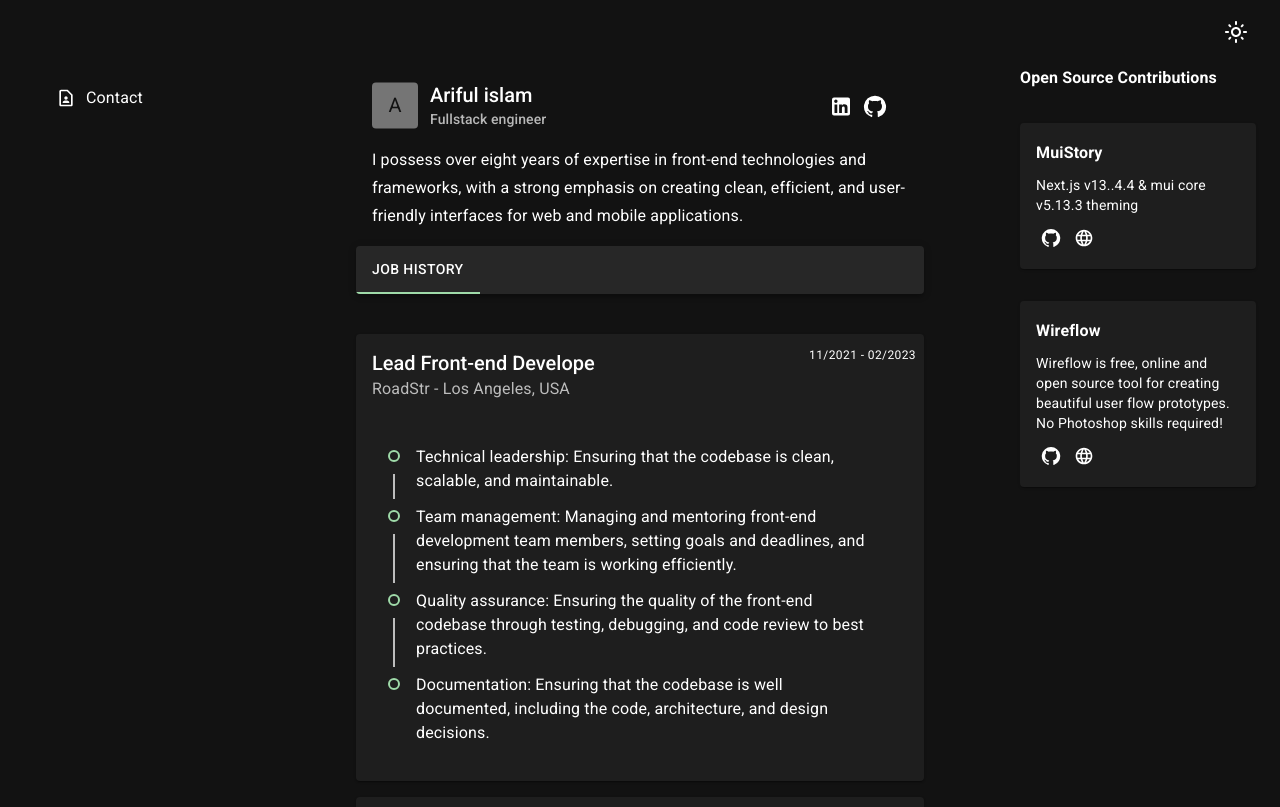
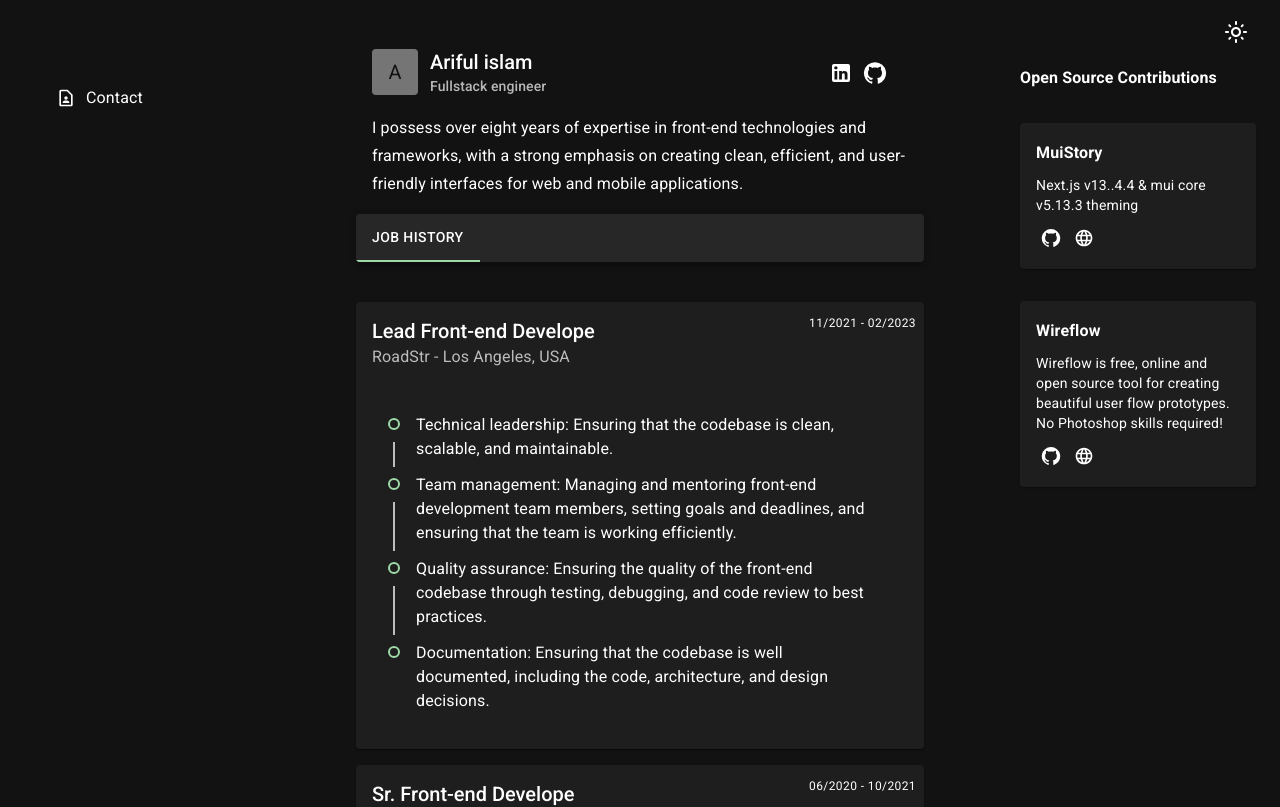
Before and after one commit to arifulbgt4/ariful.io, a Next.js app: page / in a window 1280 px wide. Shown: the top 807 px of the page. Built offline with nearby package versions, Linux system fonts and the light colour scheme.

Commit message:
fix: heading responsive

```diff
--- a/src/layouts/DefaultLayout/index.tsx
+++ b/src/layouts/DefaultLayout/index.tsx
@@ -51,7 +51,7 @@ const DefaultLayout: FC<DefaultLayoutOptions> = ({ children }) => {
           spacing={10}
           position="sticky"
           alignItems="center"
-          top={-85}
+          top={-80}
           sx={(theme) => ({
             [theme.breakpoints.down("md")]: {
               zIndex: 3000,
--- a/src/layouts/LandingLayout/index.tsx
+++ b/src/layouts/LandingLayout/index.tsx
@@ -34,7 +34,13 @@ const LandingLayout: FC<LandingLayoutOptions> = ({ children }) => {
   };
 
   return (
-    <>
+    <Box
+      sx={(theme) => ({
+        [theme.breakpoints.up("md")]: {
+          mt: -4,
+        },
+      })}
+    >
       <Hidden implementation="css" mdDown>
         <PortfolioHeader animation={false} upAnimation />
       </Hidden>
@@ -92,7 +98,7 @@ const LandingLayout: FC<LandingLayoutOptions> = ({ children }) => {
         </Tabs>
       </AppBar>
       {children}
-    </>
+    </Box>
   );
 };
 
--- a/src/widgets/PortfolioHeader/index.tsx
+++ b/src/widgets/PortfolioHeader/index.tsx
@@ -27,7 +27,7 @@ const PortfolioHeader: FC<PortfolioHeaderProps> = ({
 }) => {
   const parallax = useParallax<HTMLDivElement>({
     translateY: [animation ? -800 : 0, 0, "easeIn"],
-    ...(upAnimation && { translateY: [520, -158, "easeIn"] }),
+    ...(upAnimation && { translateY: [530, -117, "easeIn"] }),
     opacity: [-10, 10],
   });
 
```
